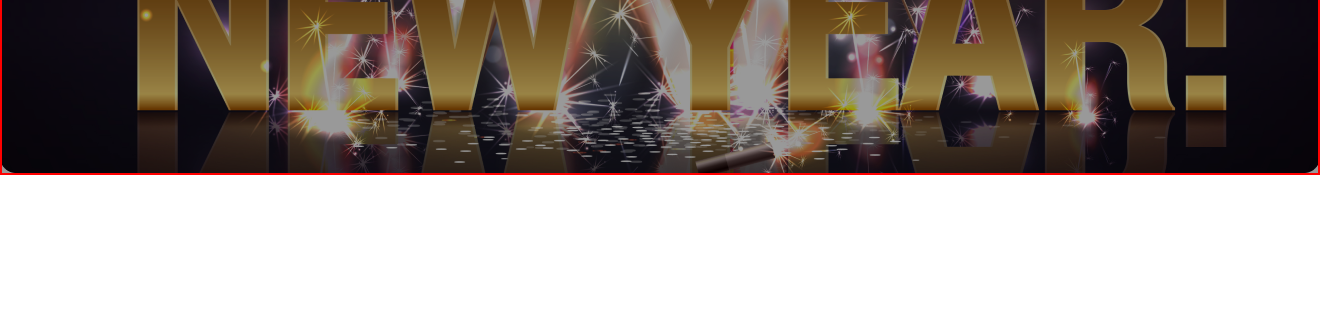
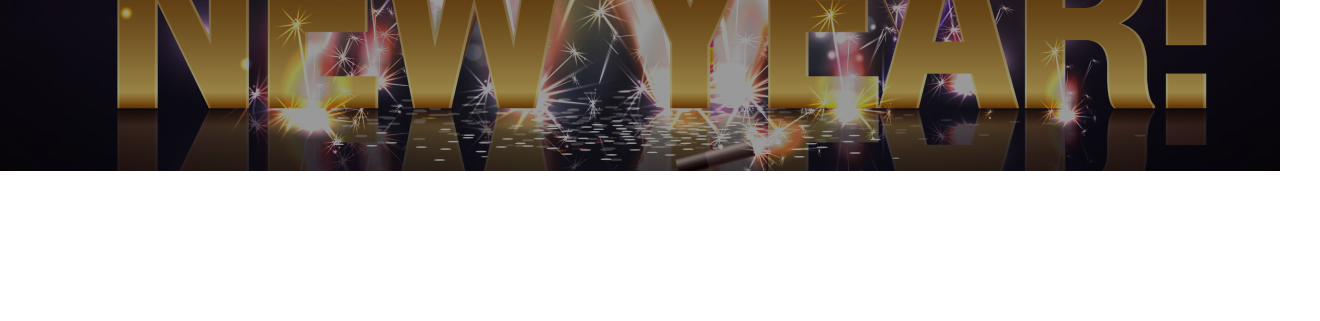
Before and after one commit to shahnajmunny/new-year-offer, a plain HTML site: page index.html in a window 1280 px wide. Shown: the part 479-800 px from the top of the page, 1320 px wide, since content can reach past the window. Drawn offline with Linux system fonts and the light colour scheme.

Commit message:
modified banner styles

```diff
--- a/styles/style.css
+++ b/styles/style.css
@@ -10,10 +10,10 @@ body {
 }
 /* banner section styles */
 .banner-container {
-    width: 1320px;
+    max-width: 1320px;
     margin: 0px auto;
     margin-top: 50px;
-    border: 2px solid red;
+    /* border: 2px solid red; */
     min-height: 600px;
     background-image: url("../images/Banner\ Image.png");
     background-color: rgba(0, 0, 0, 0.4);
```
